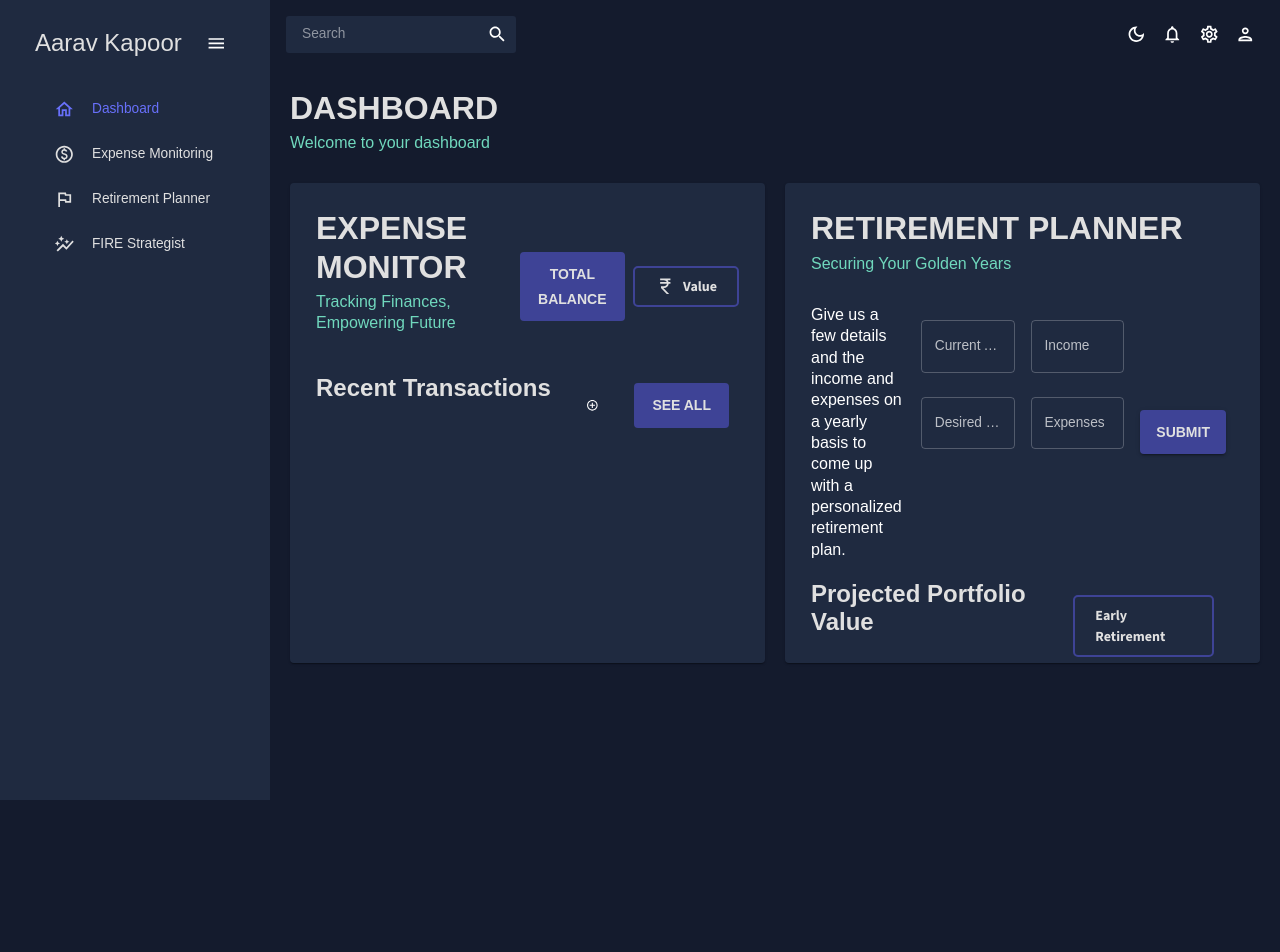
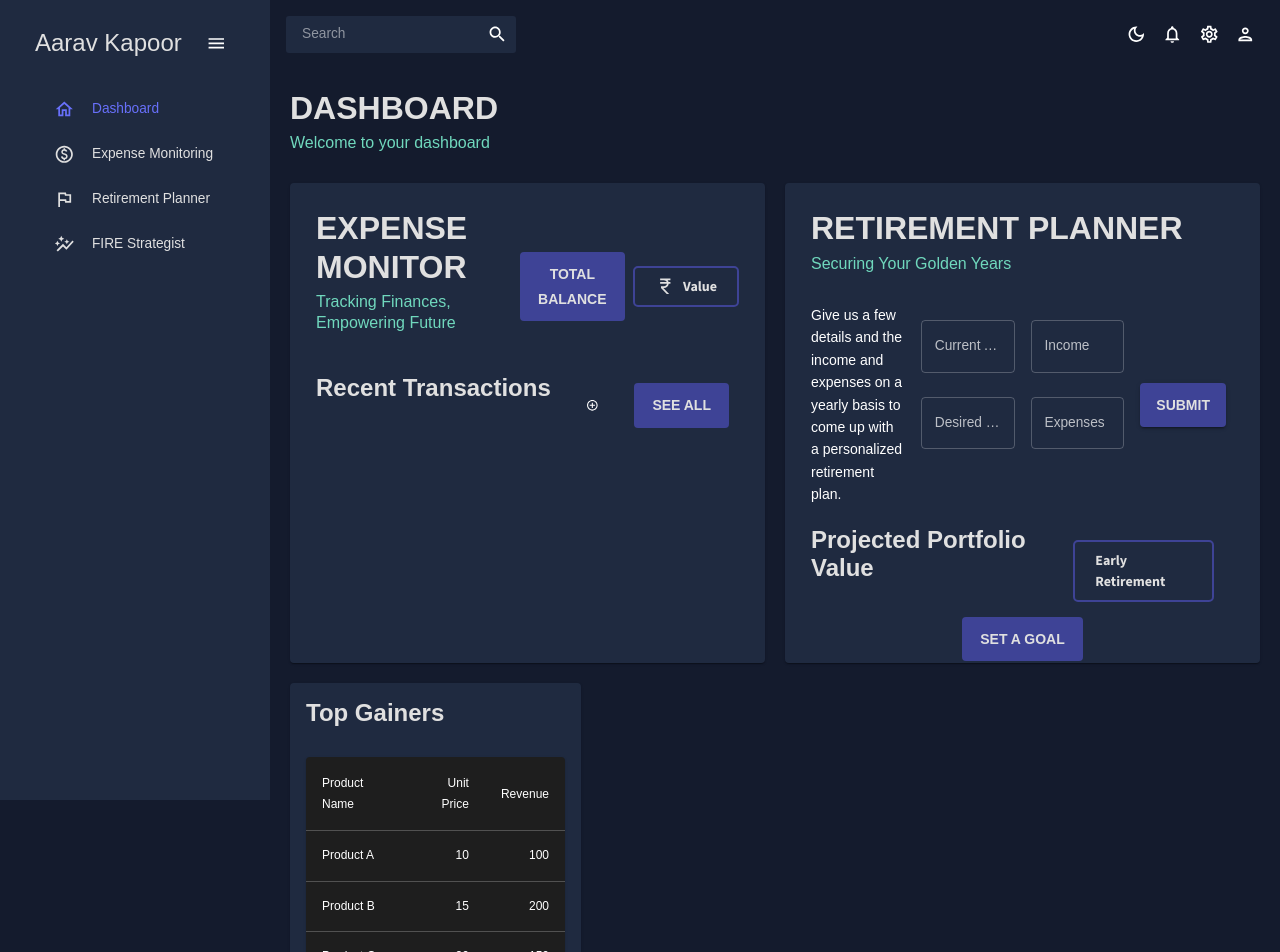
Before and after one commit to Praneetha29/TIAA, a React (Create React App) app: page / in a window 1280 px wide. Shown: the top 952 px of the page. Before the commit the page ends 800 px from the top, so only its background shows below. Built offline with nearby package versions, Linux system fonts and the light colour scheme.

Commit message:
add: implement stock api table

```diff
--- /dev/null
+++ b/src/components/Table.jsx
@@ -0,0 +1,38 @@
+import React, { useEffect, useState } from 'react';
+import { Table, TableBody, TableCell, TableContainer, TableHead, TableRow, Paper } from '@mui/material';
+
+const ApiInfoTable = ({ maxHeight }) => {
+  const [apiData, setApiData] = useState([
+    { productName: 'Product A', unitPrice: 10, revenue: 100 },
+    { productName: 'Product B', unitPrice: 15, revenue: 200 },
+    { productName: 'Product C', unitPrice: 20, revenue: 150 },
+    { productName: 'Product A', unitPrice: 10, revenue: 100 },
+    { productName: 'Product B', unitPrice: 15, revenue: 200 },
+    { productName: 'Product C', unitPrice: 20, revenue: 150 },
+  ]);
+
+  return (
+    <TableContainer component={Paper} style={{ maxHeight: maxHeight, overflowY: 'auto' }}>
+      <Table>
+        <TableHead>
+          <TableRow>
+            <TableCell>Product Name</TableCell>
+            <TableCell align="right">Unit Price</TableCell>
+            <TableCell align="right">Revenue</TableCell>
+          </TableRow>
+        </TableHead>
+        <TableBody>
+          {apiData.map((row, index) => (
+            <TableRow key={index}>
+              <TableCell>{row.productName}</TableCell>
+              <TableCell align="right">{row.unitPrice}</TableCell>
+              <TableCell align="right">{row.revenue}</TableCell>
+            </TableRow>
+          ))}
+        </TableBody>
+      </Table>
+    </TableContainer>
+  );
+};
+
+export default ApiInfoTable;
--- a/src/scenes/dashboard/index.jsx
+++ b/src/scenes/dashboard/index.jsx
@@ -1,10 +1,14 @@
 import React from 'react';
-import { Box, useTheme, Card, CardContent, Button } from "@mui/material";
+import { Box, useTheme, Card, CardContent } from "@mui/material";
 import { useNavigate } from 'react-router-dom';
 import Header from "../../components/Header";
 import ExpenseMonitor from "../expense/expense";
 import Planner from "../planner/planner";
+import ApiInfoTable from '../../components/Table';
 import { tokens } from "../../theme";
+import Subtitle from '../../components/Subtitle';
+
+
 
 const Dashboard = () => {
     const theme = useTheme();
@@ -12,7 +16,7 @@ const Dashboard = () => {
     const navigate = useNavigate();
 
     return (
-    <Box m="20px">
+      <Box m="20px" display="flex" flexDirection="column">
         <Box display="flex" justifyContent="space-between" alignItems="center">
           <Header title="DASHBOARD" subtitle="Welcome to your dashboard" />
         </Box>
@@ -31,6 +35,14 @@ const Dashboard = () => {
             </CardContent>
           </Card>
         </Box>
+
+
+        <Card sx={{ width: "30%", flex: 1, overflow: "auto", background: `${colors.primary[400]} !important`, marginTop: '20px' }}>
+          <CardContent>
+            <Subtitle heading="Top Gainers" sx={{ display:"flex", alignItems:"center", justifyContent:"center" }} />
+            <ApiInfoTable maxHeight="25vh" />
+          </CardContent>
+        </Card>
       </Box>
     );
   };
--- a/src/scenes/planner/planner.jsx
+++ b/src/scenes/planner/planner.jsx
@@ -43,7 +43,7 @@ const Planner = () => {
       </Box>
       <Grid container spacing={2}>
         <Grid item xs={3} sx={{ display: 'flex', alignItems: 'center', justifyContent: 'center', }}>
-          <Typography variant="h5">
+          <Typography variant="h6">
             Give us a few details and the income and expenses on a yearly basis to come up with a personalized retirement plan.
           </Typography>
         </Grid>
```
Lines whose indentation alone changed are shown as unchanged.
